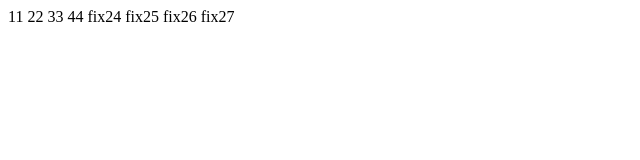
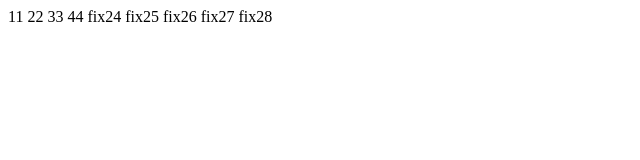
Before and after one commit to thechotinun/git-flow, a website: page index.html in a window 1280 px wide. Shown: the full height of the page, 0-640 px from the left. Drawn offline with Linux system fonts and the light colour scheme.

Commit message:
add 45-1

```diff
--- a/index.html
+++ b/index.html
@@ -14,5 +14,6 @@
     <span>fix25</span>
     <span>fix26</span>
     <span>fix27</span>
+    <span>fix28</span>
   </body>
 </html>
```
